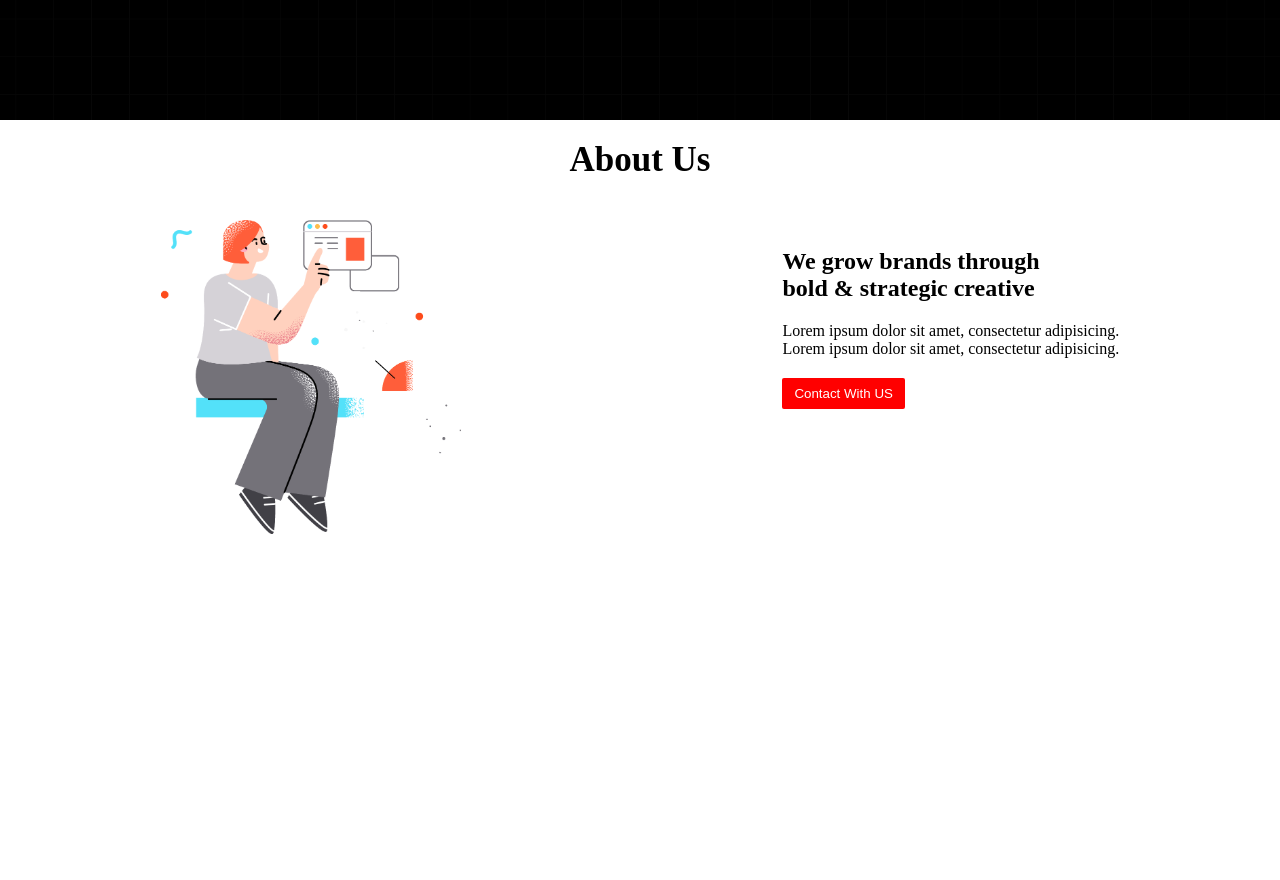
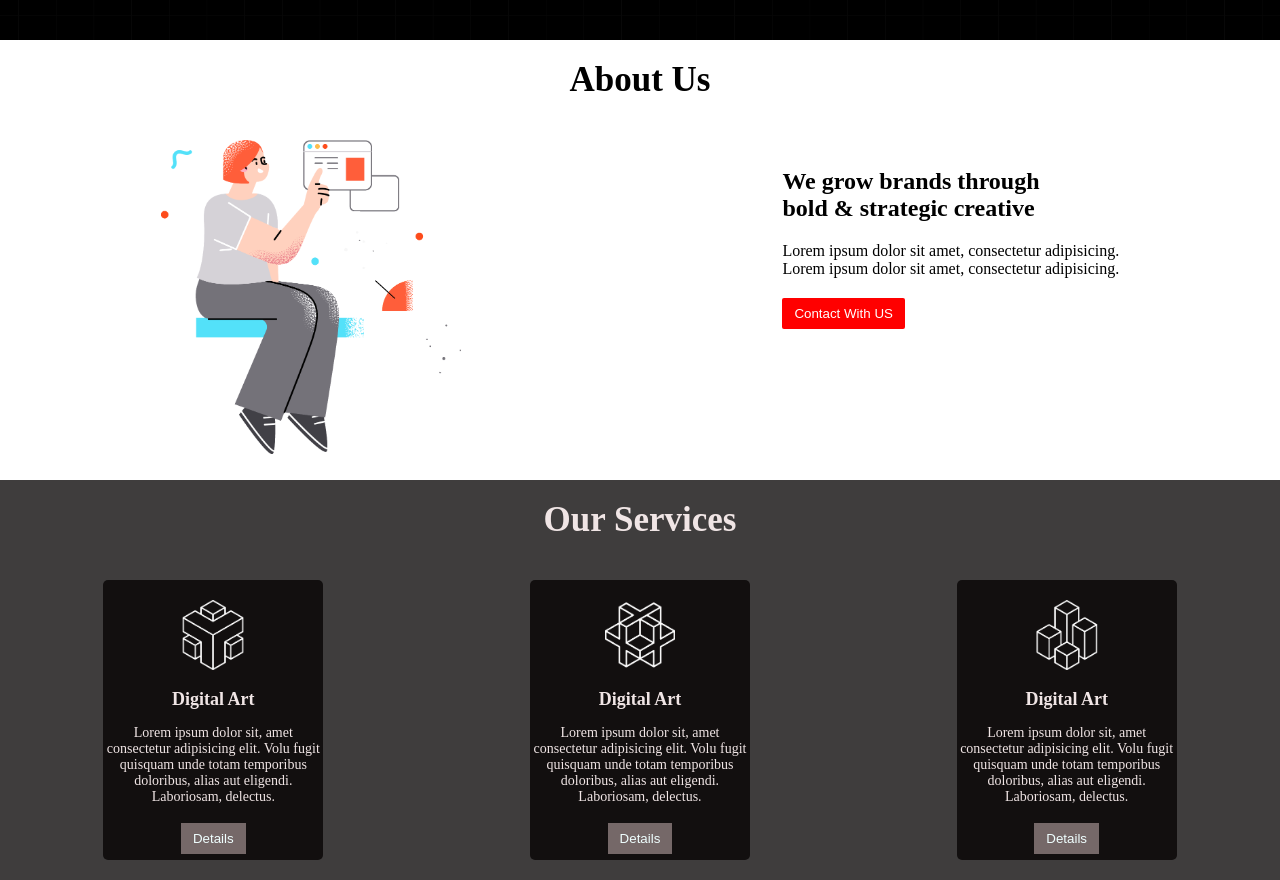
Before and after one commit to TanimShahriar/website-one-two, a plain HTML site: page index.html in a window 1280 px wide. Shown: the part 600-1480 px from the top of the page. Before the commit the page ends 1158 px from the top, so only its background shows below. Drawn offline with Linux system fonts and the light colour scheme.

Commit message:
service sectiob completed

```diff
--- a/index.html
+++ b/index.html
@@ -47,7 +47,7 @@
   <!--Description section end-->
 
   <!--about us section started-->
-  <section>
+  <section class="about-us-section">
     <h2 class="about-title">about us</h2>
     <div class="about-us-div">
       <div class="about-logo-section">
@@ -64,6 +64,40 @@
 
   <!--about us section end-->
 
+  <!--service section started-->
+  <section class="service-section-div">
+    <h2 class="service-title">our services</h2>
+    <div class="service-section">
+      <div class="single-service-section">
+        <img class="service-img" src="assets/img/icon/0.png" alt="">
+        <h4 class="service-name">digital art</h4>
+        <p class="service-details">Lorem ipsum dolor sit, amet consectetur adipisicing elit. Volu fugit quisquam
+          unde totam temporibus
+          doloribus, alias aut eligendi. Laboriosam, delectus.</p>
+        <button class="service-btn">details</button>
+      </div>
+
+      <div class="single-service-section">
+        <img class="service-img" src="assets/img/icon/1.png" alt="">
+        <h4 class="service-name">digital art</h4>
+        <p class="service-details">Lorem ipsum dolor sit, amet consectetur adipisicing elit. Volu fugit quisquam
+          unde totam temporibus
+          doloribus, alias aut eligendi. Laboriosam, delectus.</p>
+        <button class="service-btn">details</button>
+      </div>
+
+      <div class="single-service-section">
+        <img class="service-img" src="assets/img/icon/2.png" alt="">
+        <h4 class="service-name">digital art</h4>
+        <p class="service-details">Lorem ipsum dolor sit, amet consectetur adipisicing elit. Volu fugit quisquam
+          unde totam temporibus
+          doloribus, alias aut eligendi. Laboriosam, delectus.</p>
+        <button class="service-btn">details</button>
+      </div>
+    </div>
+  </section>
+
+  <!--service section end-->
 
 
 </body>
--- a/style.css
+++ b/style.css
@@ -44,7 +44,7 @@
   display: flex;
   align-items: center;
   justify-content: space-around;
-  height: 80vh;
+  height: 70vh;
   background-image: url("assets/img/background.png");
   background-position: center;
   background-size: cover;
@@ -82,12 +82,17 @@
 }
 
 /* about us section started */
-.about-title {
+.about-title,
+.service-title {
   text-align: center;
   text-transform: capitalize;
   padding-top: 20px;
   font-size: 35px;
   padding-bottom: 20px;
+}
+
+.about-us-section {
+  height: 55vh;
 }
 
 .about-us-div {
@@ -126,3 +131,53 @@
 }
 
 /* about us section end */
+
+/* service section started */
+.service-section-div {
+  background-color: #3f3d3d;
+  color: rgb(240, 229, 229);
+}
+
+.service-section {
+  display: flex;
+  align-items: center;
+  justify-content: space-around;
+  height: 40vh;
+}
+
+.service-img {
+  width: 70px;
+  height: 70px;
+  margin-top: 20px;
+  margin-bottom: 15px;
+}
+
+.single-service-section {
+  height: 280px;
+  width: 220px;
+  border: 1px solid none;
+  border-radius: 5px;
+  text-align: center;
+  background-color: #120f0f;
+}
+
+.service-name {
+  text-transform: capitalize;
+  font-size: 18px;
+  margin-bottom: 15px;
+}
+
+.service-details {
+  margin-bottom: 18px;
+  font-size: 14px;
+}
+
+.service-btn {
+  text-transform: capitalize;
+  border: 0;
+  padding: 8px 12px;
+  background-color: #756868;
+  color: azure;
+}
+
+/* service section end */
```
Also changed, not shown: assets/img/icon/0.png (added), assets/img/icon/1.png (added), assets/img/icon/2.png (added).
